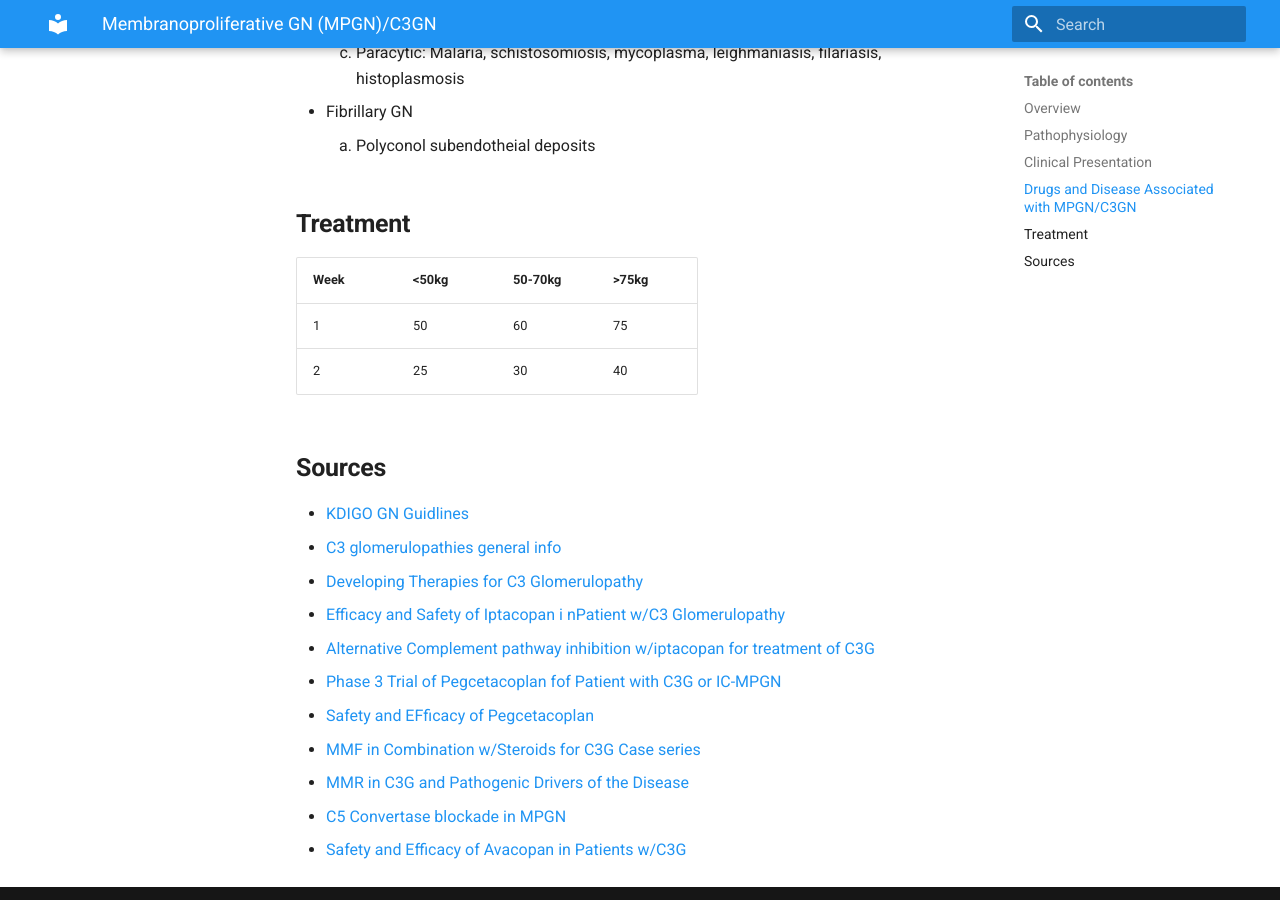
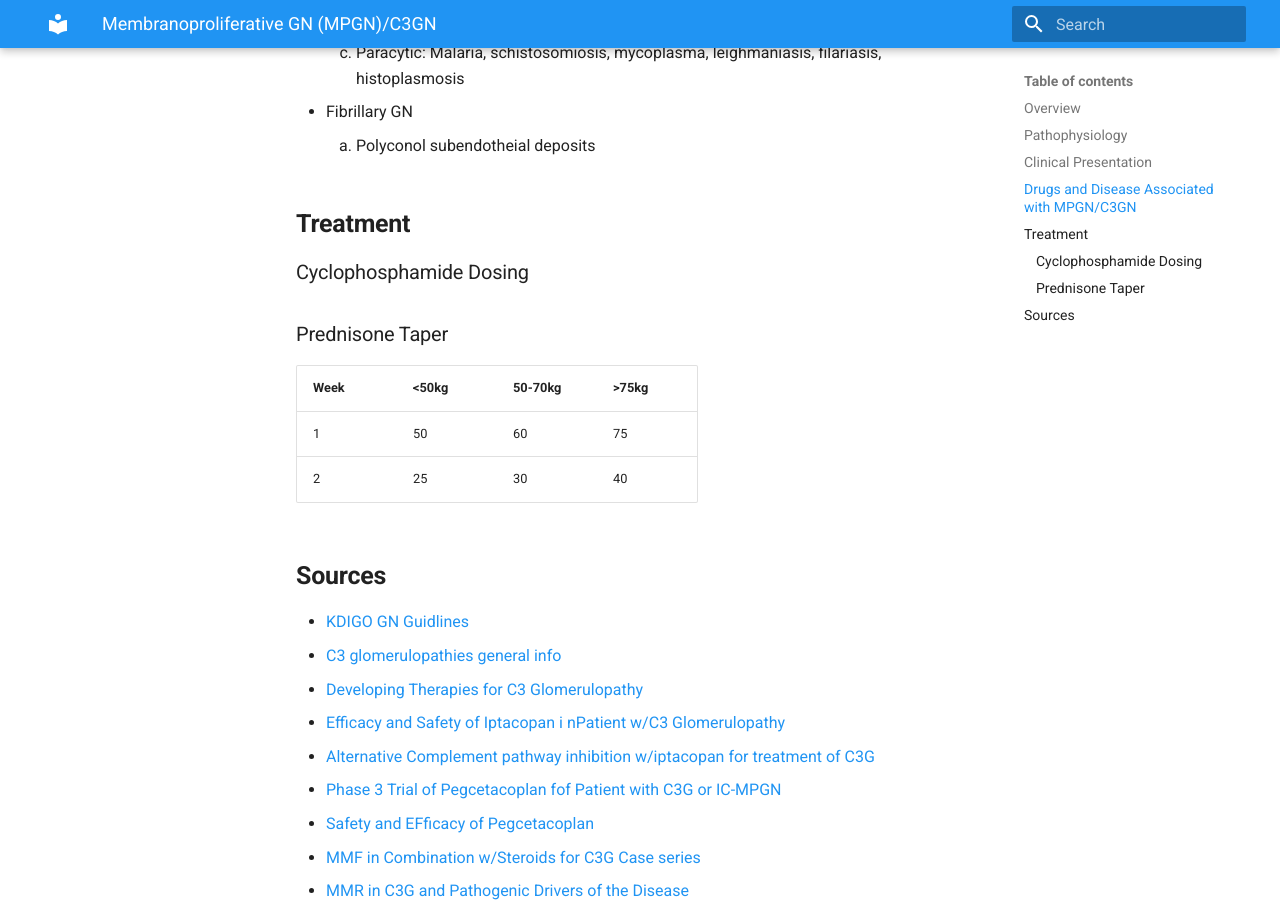
Before and after one commit to TTUNEPH2025/GN, an MkDocs documentation site: the page built from docs/MPGN-C3GN.md, in a window 1280 px wide and 900 px high, scrolled down 3263 px. Built offline with MkDocs 1.6.1 and Material for MkDocs 9.7.7, drawn with Linux system fonts in a browser that asks for light colours.

Commit message:
Update MPGN-C3GN.md

```diff
--- a/docs/MPGN-C3GN.md
+++ b/docs/MPGN-C3GN.md
@@ -78,6 +78,8 @@
   * Fibrillary GN
     1. Polyconol subendotheial deposits
 ## **Treatment**
+### Cyclophosphamide Dosing
+### Prednisone Taper
 |Week|<50kg|50-70kg|>75kg|
 |----|-----|-------|-----|
 |1   |50   |60     |75   |
```
